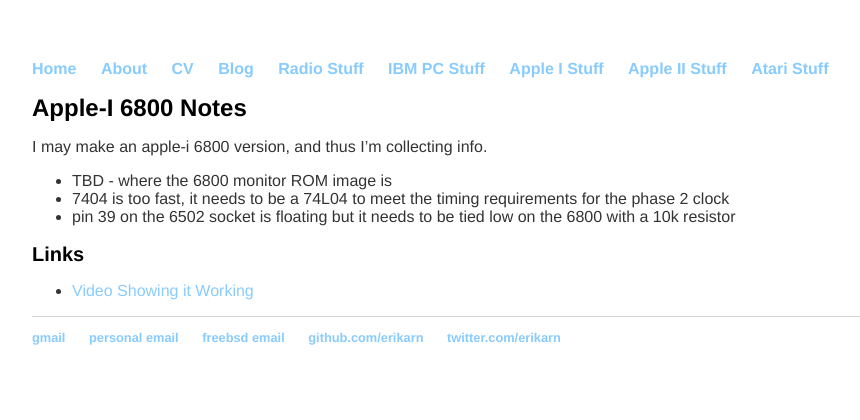
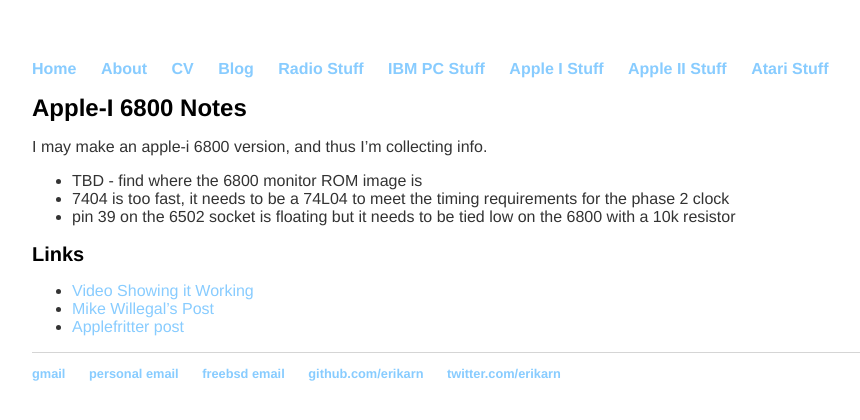
Before and after one commit to erikarn/erikarn.github.io, a Jekyll site: the page built from apple-i/6800-bringup.md, in a window 1280 px wide. Shown: the top 420 px of the page, without its empty margins (160-1020 px from the left). Built offline with Jekyll 4.4.1, drawn with Linux system fonts in a browser that asks for light colours.

Commit message:
More notes

```diff
--- a/apple-i/6800-bringup.md
+++ b/apple-i/6800-bringup.md
@@ -7,7 +7,7 @@
 
 I may make an apple-i 6800 version, and thus I'm collecting info.
 
- * TBD - where the 6800 monitor ROM image is
+ * TBD - find where the 6800 monitor ROM image is
  * 7404 is too fast, it needs to be a 74L04 to meet the timing requirements
    for the phase 2 clock
  * pin 39 on the 6502 socket is floating but it needs to be tied low on the
@@ -16,3 +16,5 @@
 ## Links
 
  * [Video Showing it Working](https://www.youtube.com/watch?v=ag6pWUhps7U)
+ * [Mike Willegal's Post](http://www.willegal.net/blog/?p=3968)
+ * [Applefritter post](https://www.applefritter.com/content/apple-1-6800)
```
